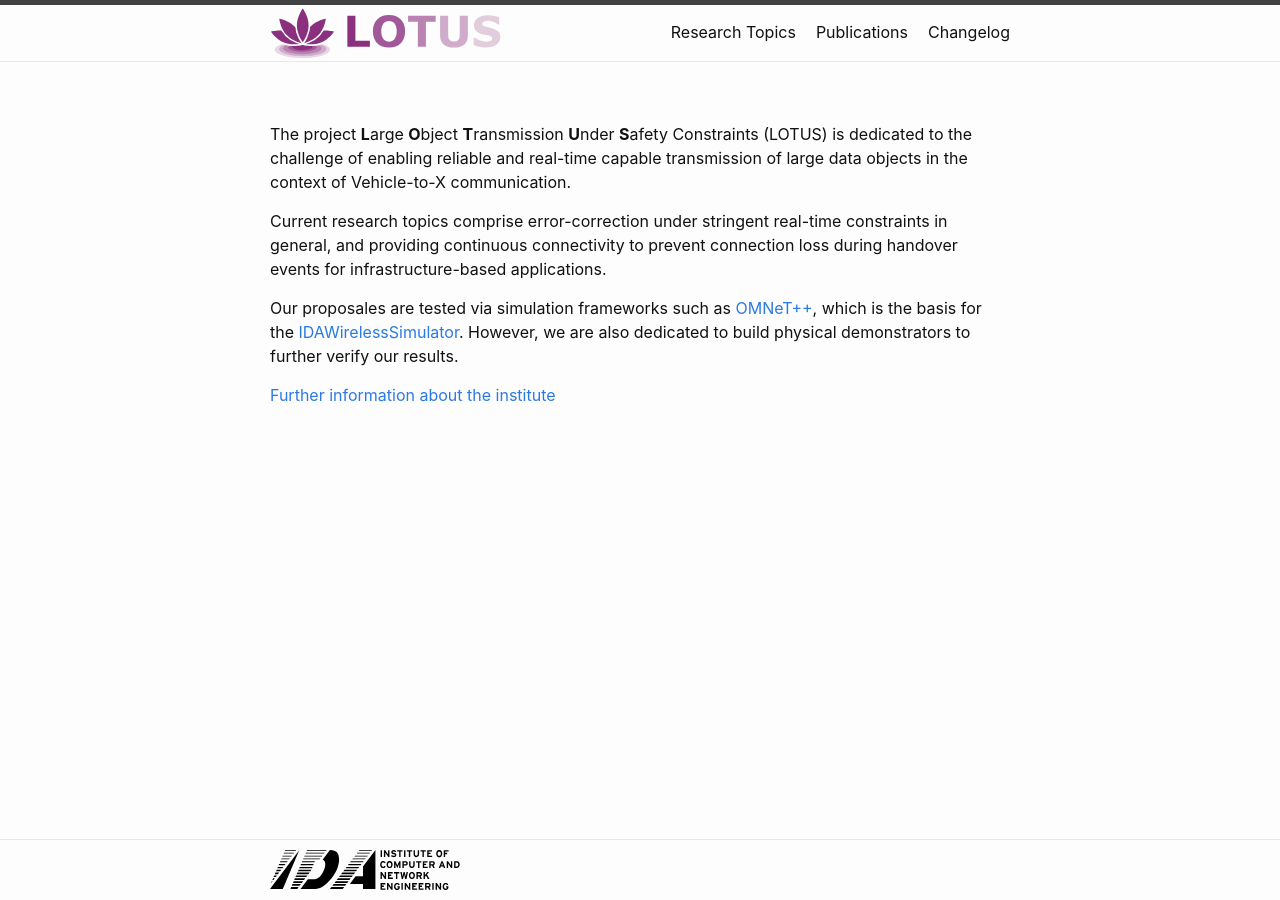
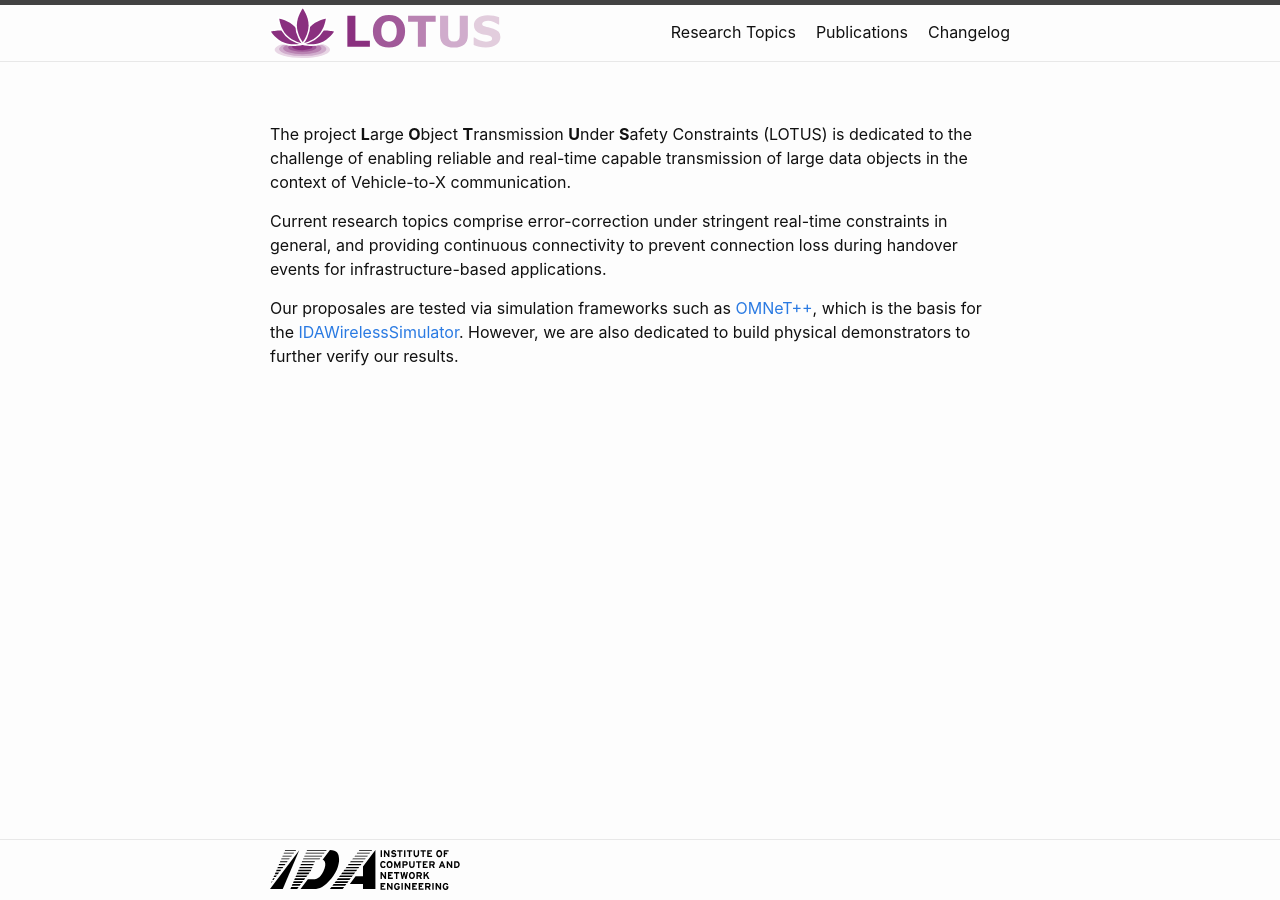
Before and after one commit to IDA-TUBS/lotus, a Jekyll site: the page built from docs/index.markdown, in a window 1280 px wide. Built offline with Jekyll 4.4.1, drawn with Linux system fonts in a browser that asks for light colours.

Commit message:
link update

```diff
--- a/docs/_includes/footer.html
+++ b/docs/_includes/footer.html
@@ -2,7 +2,7 @@
   <div class="wrapper">
 
     <!-- Custom: add title or title-logo -->
-    <a class="footer-heading" rel="author" href="https://www.ida.ing.tu-bs.de/home">
+    <a class="footer-heading" rel="author" href="https://www.ida.ing.tu-bs.de/en/home-1">
       {%- if site.footer-logo -%}
         <img src="{{ site.footer-logo | relative_url }}">
       {%- else -%}
--- a/docs/index.markdown
+++ b/docs/index.markdown
@@ -11,5 +11,3 @@
 
 Our proposales are tested via simulation frameworks such as [OMNeT++](https://omnetpp.org/), which is the basis for the [IDAWirelessSimulator](https://github.com/IDA-TUBS/IDAWirelessSimulator).
 However, we are also dedicated to build physical demonstrators to further verify our results.
-
-[Further information about the institute](https://www.ida.ing.tu-bs.de/en/home-1)
```
